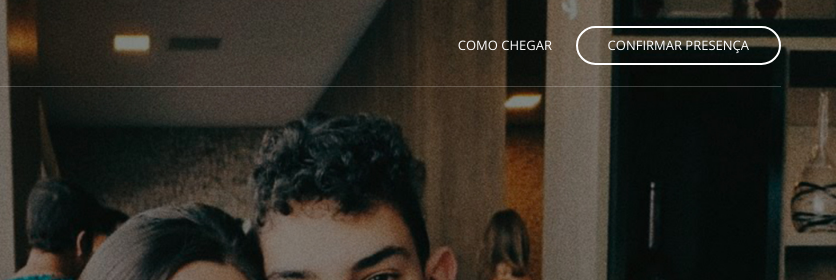
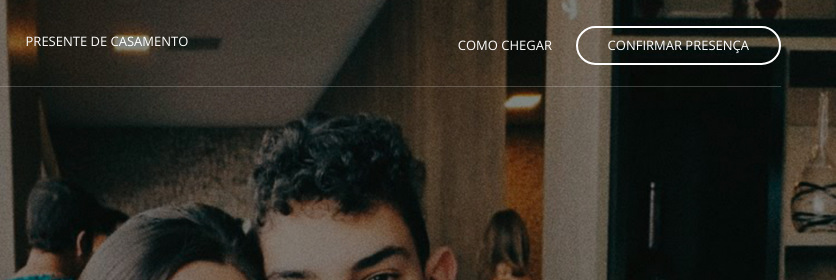
Before and after one commit to iPedroMR/casamento-pedro-geovanna, a website: page index.html in a window 1280 px wide. Shown: the top 280 px of the page, 444-1280 px from the left. Drawn offline with nearby package versions, Linux system fonts and the light colour scheme; some packages are replaced by stand-ins of ours; a script that the page names is missing; files whose address does not match are found by name.

Commit message:
Adicionado Projeto

```diff
--- a/index.html
+++ b/index.html
@@ -110,6 +110,13 @@
                       data-toggle="modal"
                       data-target="#dc-modal"
                       >Dress Code</a
+                    >
+                  </li>
+                  <li>
+                    <a
+                      href="https://nubank.com.br/pagar/55ivs/r0M654a5MR"
+                      target="_blank"
+                      >Presente de Casamento</a
                     >
                   </li>
                 </ul>
```
